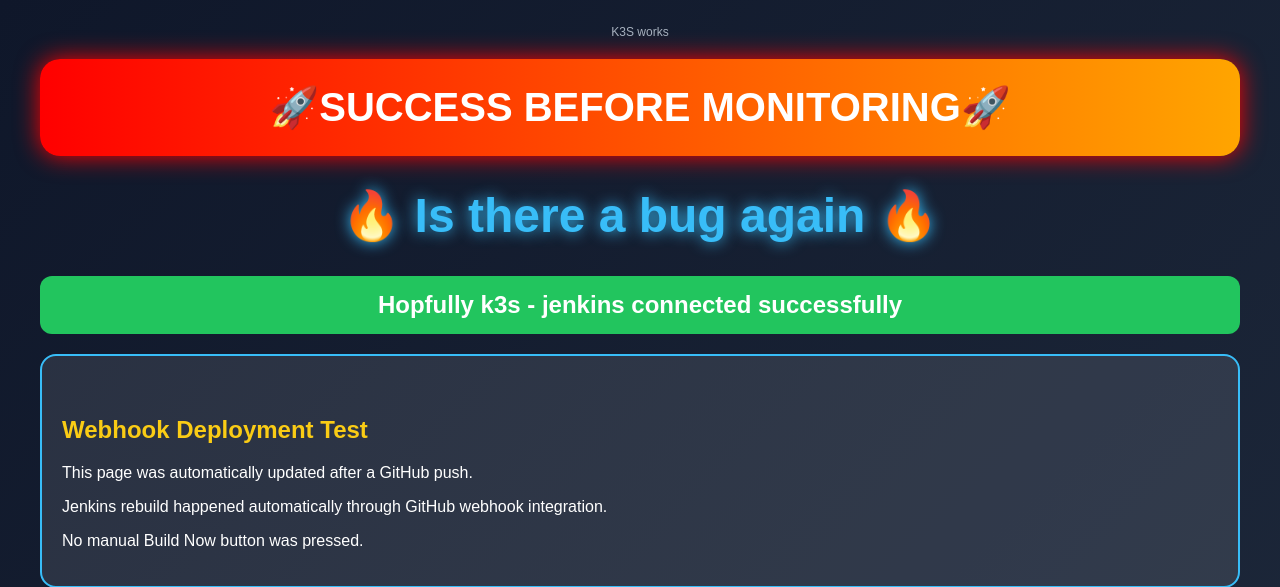
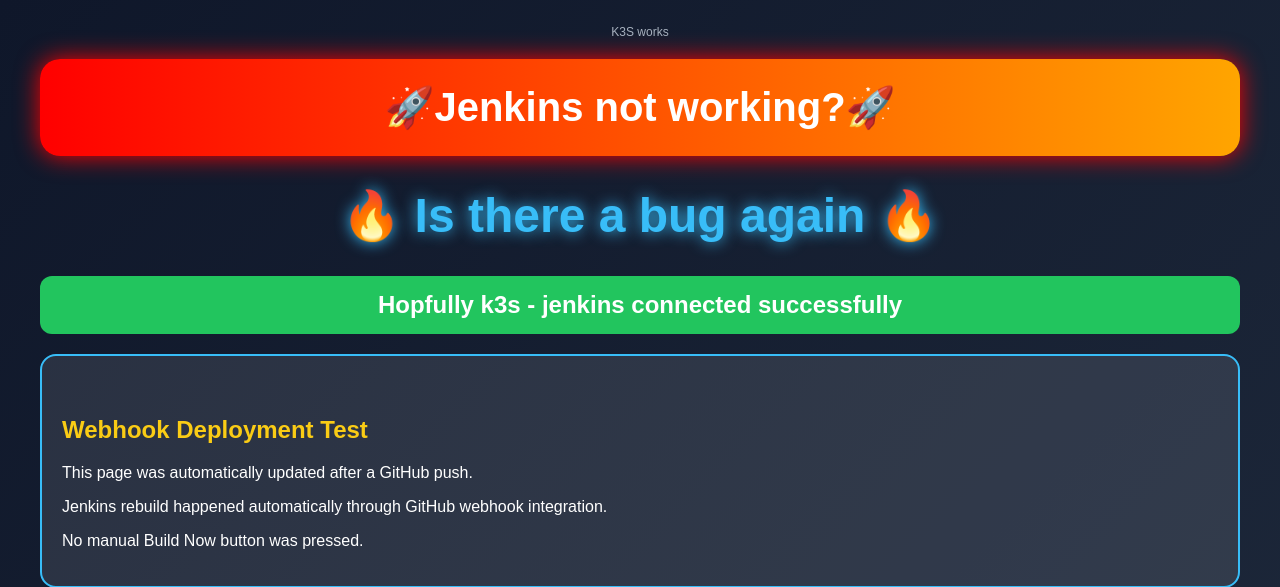
Before and after one commit to TassneemAmer/flask-notes-docker, a Flask app: page / in a window 1280 px wide. Shown: the top 587 px of the page. Run offline with Flask 3, Linux system fonts and the light colour scheme; data that the repository does not hold is empty.

Commit message:
Modify success message in index.html
Updated success message for Jenkins monitoring.

```diff
--- a/app/templates/index.html
+++ b/app/templates/index.html
@@ -105,7 +105,7 @@
     margin-bottom: 30px;
     box-shadow: 0 0 25px red;
 ">
-    🚀SUCCESS BEFORE MONITORING🚀
+    🚀Jenkins not working?🚀
 </div>
 
 <h1>🔥 Is there a bug again 🔥</h1>
```
